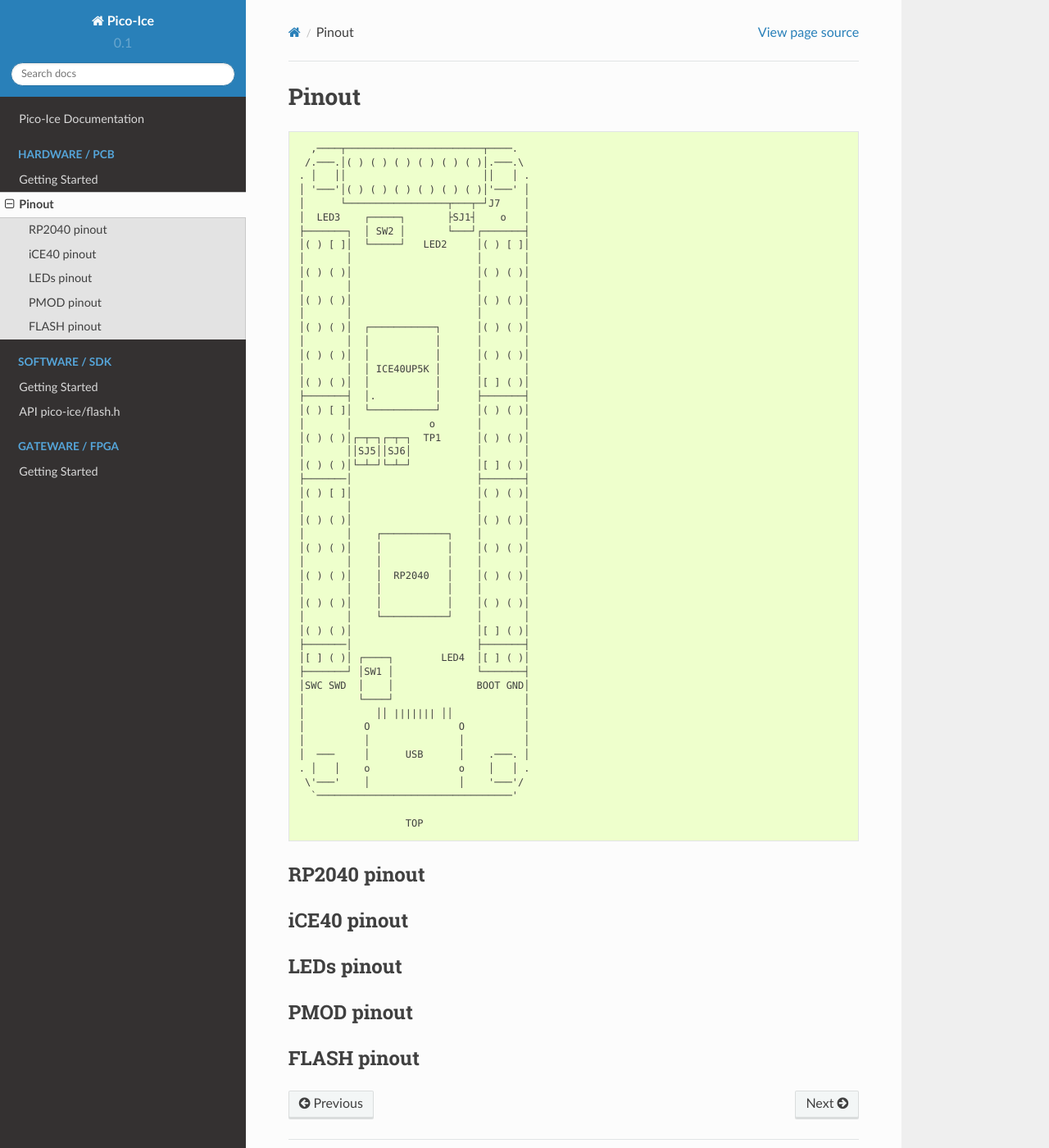
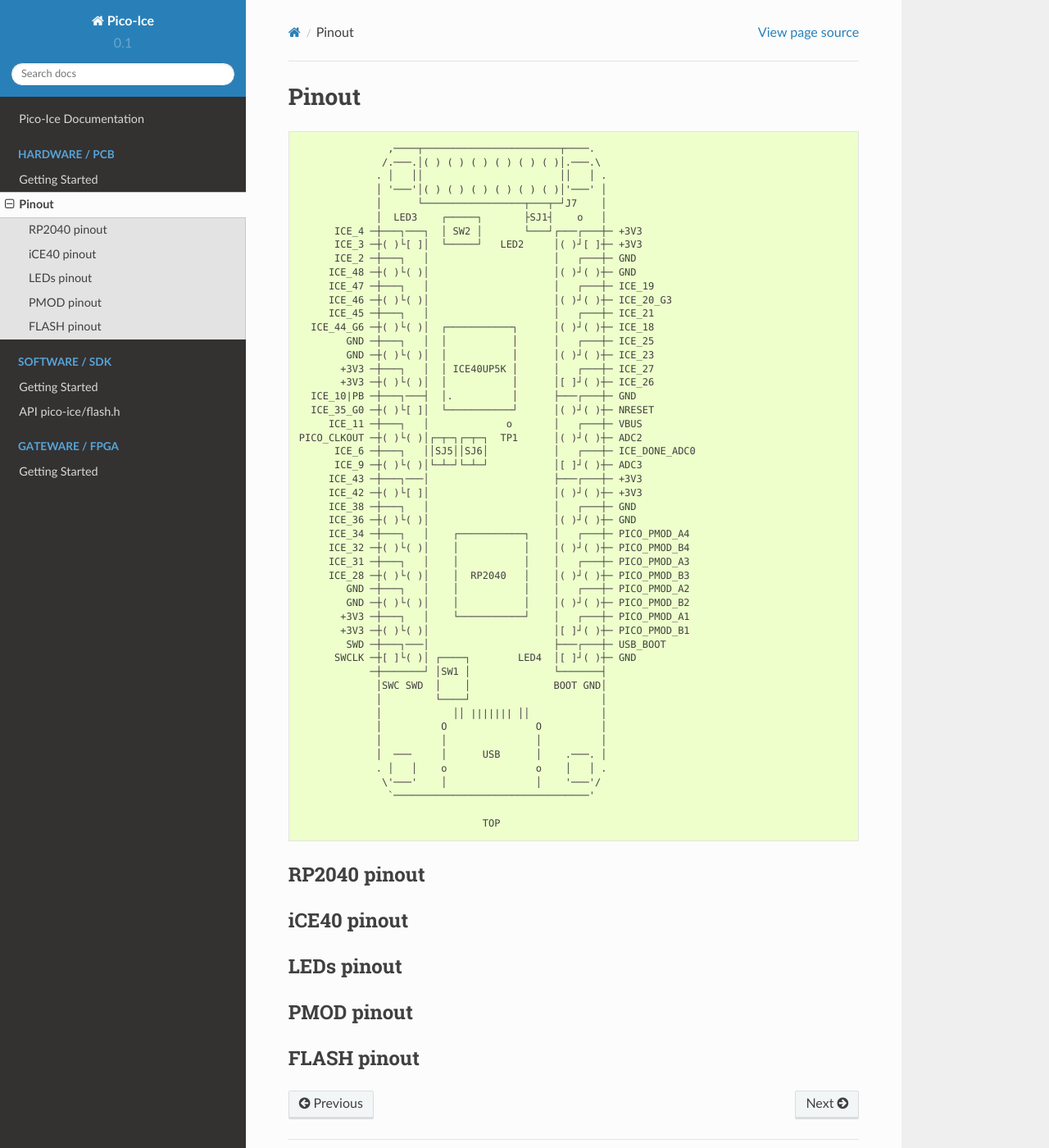
Before and after one commit to tinyvision-ai-inc/pico-ice, a Sphinx documentation site: the page built from Docs/source/hardware/pinout.rst, in a window 1280 px wide and 1400 px high. Shown: the whole window at 82% size. Built offline with Sphinx 7.4.7 and the Read the Docs theme 2.0.0, drawn with Linux system fonts in a browser that asks for light colours.

Commit message:
Docs: document the board pinout from the PCB

```diff
--- a/Docs/source/hardware/pinout.rst
+++ b/Docs/source/hardware/pinout.rst
@@ -4,56 +4,56 @@
 
 .. code-block::
 
-     ,────┬───────────────────────┬────.
-    /.───.│( ) ( ) ( ) ( ) ( ) ( )│.───.\
-   . │   ││                       ││   │ .
-   │ '───'│( ) ( ) ( ) ( ) ( ) ( )│'───' │
-   │      └─────────────────┬───┬─┘J7    │
-   │  LED3    ┌─────┐       ├SJ1┤    o   │
-   ├───────┐  │ SW2 │       └───┘┌───────┤
-   │( ) [ ]│  └─────┘   LED2     │( ) [ ]│
-   │       │                     │       │
-   │( ) ( )│                     │( ) ( )│
-   │       │                     │       │
-   │( ) ( )│                     │( ) ( )│
-   │       │                     │       │
-   │( ) ( )│  ┌───────────┐      │( ) ( )│
-   │       │  │           │      │       │
-   │( ) ( )│  │           │      │( ) ( )│
-   │       │  │ ICE40UP5K │      │       │
-   │( ) ( )│  │           │      │[ ] ( )│
-   ├───────┤  │.          │      ├───────┤
-   │( ) [ ]│  └───────────┘      │( ) ( )│
-   │       │             o       │       │
-   │( ) ( )│┌─┬─┐┌─┬─┐  TP1      │( ) ( )│
-   │       ││SJ5││SJ6│           │       │
-   │( ) ( )│└─┴─┘└─┴─┘           │[ ] ( )│
-   ├───────│                     ├───────┤
-   │( ) [ ]│                     │( ) ( )│
-   │       │                     │       │
-   │( ) ( )│                     │( ) ( )│
-   │       │    ┌───────────┐    │       │
-   │( ) ( )│    │           │    │( ) ( )│
-   │       │    │           │    │       │
-   │( ) ( )│    │  RP2040   │    │( ) ( )│
-   │       │    │           │    │       │
-   │( ) ( )│    │           │    │( ) ( )│
-   │       │    └───────────┘    │       │
-   │( ) ( )│                     │[ ] ( )│
-   ├───────│                     ├───────┤
-   │[ ] ( )│ ┌────┐        LED4  │[ ] ( )│
-   ├───────┘ │SW1 │              └───────┤
-   │SWC SWD  │    │              BOOT GND│
-   │         └────┘                      │
-   │            ││ ||||||| ││            │
-   │          O               O          │
-   │          │               │          │
-   │  ───     │      USB      │    .───. │
-   . │   │    o               o    │   │ .
-    \'───'    │               │    '───'/
-     `─────────────────────────────────'
+                         ,────┬───────────────────────┬────.
+                        /.───.│( ) ( ) ( ) ( ) ( ) ( )│.───.\
+                       . │   ││                       ││   │ .
+                       │ '───'│( ) ( ) ( ) ( ) ( ) ( )│'───' │
+                       │      └─────────────────┬───┬─┘J7    │
+                       │  LED3    ┌─────┐       ├SJ1┤    o   │
+                ICE_4 ─┼───┐───┐  │ SW2 │       └───┘┌───┌───┼─ +3V3
+                ICE_3 ─┼( )└[ ]│  └─────┘   LED2     │( )┘[ ]┼─ +3V3
+                ICE_2 ─┼───┐   │                     │   ┌───┼─ GND
+               ICE_48 ─┼( )└( )│                     │( )┘( )┼─ GND
+               ICE_47 ─┼───┐   │                     │   ┌───┼─ ICE_19
+               ICE_46 ─┼( )└( )│                     │( )┘( )┼─ ICE_20_G3
+               ICE_45 ─┼───┐   │                     │   ┌───┼─ ICE_21
+            ICE_44_G6 ─┼( )└( )│  ┌───────────┐      │( )┘( )┼─ ICE_18
+                  GND ─┼───┐   │  │           │      │   ┌───┼─ ICE_25
+                  GND ─┼( )└( )│  │           │      │( )┘( )┼─ ICE_23
+                 +3V3 ─┼───┐   │  │ ICE40UP5K │      │   ┌───┼─ ICE_27
+                 +3V3 ─┼( )└( )│  │           │      │[ ]┘( )┼─ ICE_26
+            ICE_10|PB ─┼───┐───┤  │.          │      ├───┌───┼─ GND
+            ICE_35_G0 ─┼( )└[ ]│  └───────────┘      │( )┘( )┼─ NRESET
+               ICE_11 ─┼───┐   │             o       │   ┌───┼─ VBUS
+          PICO_CLKOUT ─┼( )└( )│┌─┬─┐┌─┬─┐  TP1      │( )┘( )┼─ ADC2
+                ICE_6 ─┼───┐   ││SJ5││SJ6│           │   ┌───┼─ ICE_DONE_ADC0
+                ICE_9 ─┼( )└( )│└─┴─┘└─┴─┘           │[ ]┘( )┼─ ADC3
+               ICE_43 ─┼───┐───│                     ├───┌───┼─ +3V3
+               ICE_42 ─┼( )└[ ]│                     │( )┘( )┼─ +3V3
+               ICE_38 ─┼───┐   │                     │   ┌───┼─ GND
+               ICE_36 ─┼( )└( )│                     │( )┘( )┼─ GND
+               ICE_34 ─┼───┐   │    ┌───────────┐    │   ┌───┼─ PICO_PMOD_A4
+               ICE_32 ─┼( )└( )│    │           │    │( )┘( )┼─ PICO_PMOD_B4
+               ICE_31 ─┼───┐   │    │           │    │   ┌───┼─ PICO_PMOD_A3
+               ICE_28 ─┼( )└( )│    │  RP2040   │    │( )┘( )┼─ PICO_PMOD_B3
+                  GND ─┼───┐   │    │           │    │   ┌───┼─ PICO_PMOD_A2
+                  GND ─┼( )└( )│    │           │    │( )┘( )┼─ PICO_PMOD_B2
+                 +3V3 ─┼───┐   │    └───────────┘    │   ┌───┼─ PICO_PMOD_A1
+                 +3V3 ─┼( )└( )│                     │[ ]┘( )┼─ PICO_PMOD_B1
+                  SWD ─┼───┐───│                     ├───┌───┼─ USB_BOOT
+                SWCLK ─┼[ ]└( )│ ┌────┐        LED4  │[ ]┘( )┼─ GND
+                      ─┼───────┘ │SW1 │              └───────┤
+                       │SWC SWD  │    │              BOOT GND│
+                       │         └────┘                      │
+                       │            ││ ||||||| ││            │
+                       │          O               O          │
+                       │          │               │          │
+                       │  ───     │      USB      │    .───. │
+                       . │   │    o               o    │   │ .
+                        \'───'    │               │    '───'/
+                         `─────────────────────────────────'
 
-                     TOP
+                                         TOP
 
 
 RP2040 pinout
```
